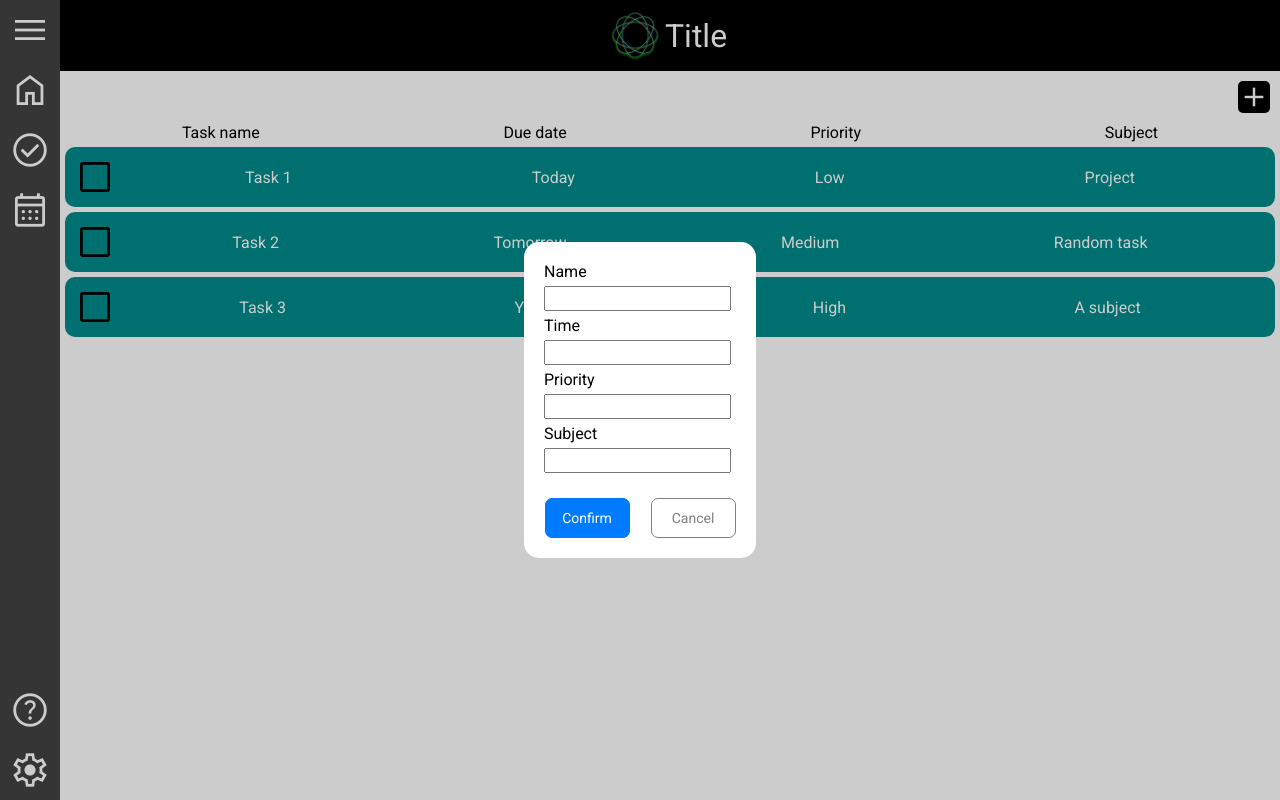
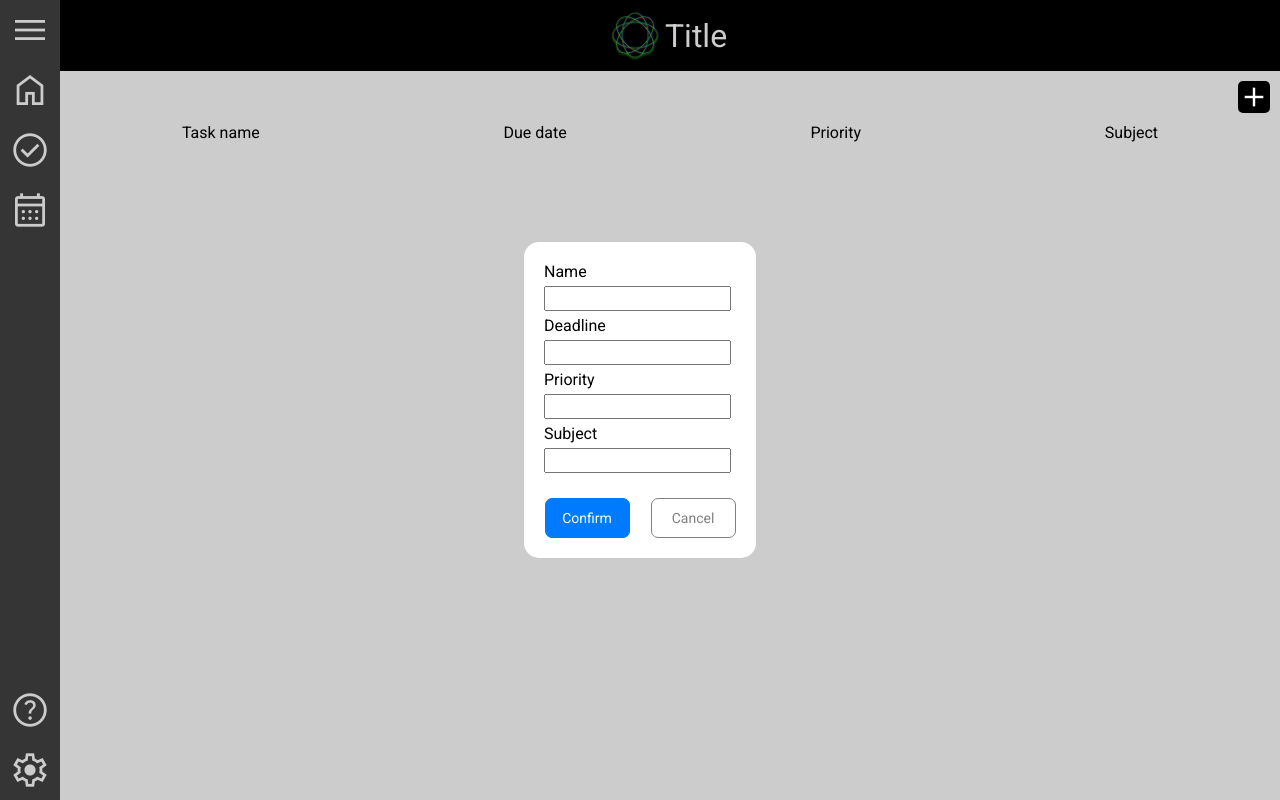
Before and after one commit to Youahm48/Web-Application, a React (Vite) app: page / in a window 1280 px wide. Both pictures are taken after a click on the button "add". Built offline with nearby package versions, Linux system fonts and the light colour scheme.

Commit message:
Cards now get created based on form submission, also moved open close modal functions to app.js

```diff
--- a/src/App.jsx
+++ b/src/App.jsx
@@ -6,39 +6,27 @@ import ListContainer from "./components/ListContainer"
 import ListCard from "./components/ListCard"
 import './App.css'
 
-//const [tasks, setTasks] = React.useState(props.tasks)
-//Test Data
-const tasks = [{
-  status: "incomplete",
-  name: "Task 1",
-  dueDate: "Today",
-  priority: "Low",
-  subject: "Project"
-},
-{
-  status: "complete",
-  name: "Task 2",
-  dueDate: "Tomorrow",
-  priority: "Medium",
-  subject: "Random task"
-},
-{
-  status: "incomplete",
-  name: "Task 3",
-  dueDate: "Yesterday",
-  priority: "High",
-  subject: "A subject"
-}]
+import CreateCardModal from "./modals/CreateCardModal"
 
 export default function App() {
+  const [tasks, setTasks] = React.useState([])
 
-/*  const taskList = tasks.map(
-    function(task) {
-      return(
-        <ListCard status="incomplete" name="Task 1" dueDate="Today" priority="Low" subject="Project" />
-      )
-    }
-  )*/
+  function addTask(taskObject) {
+    setTasks([
+      ...tasks,
+      taskObject
+    ])
+  }
+
+  const [isOpen, setIsOpen] = React.useState("")
+
+  function openModal() {
+    setIsOpen(true)
+  }
+
+  function closeModal() {
+    setIsOpen(false)
+  }
 
   return(
     <div id="horizontal-container">
@@ -46,7 +34,8 @@ export default function App() {
       <div id="vertical-container">
         <Header />
         <div id="main">
-          <Toolbar />
+          <CreateCardModal isOpen={isOpen} closeModal={closeModal} addTask={addTask} />
+          <Toolbar openModal={openModal} />
           <ListContainer tasks={tasks} />
         </div>
       </div>
--- a/src/components/ListCard.jsx
+++ b/src/components/ListCard.jsx
@@ -7,7 +7,7 @@ export default function ListCard(props) {
       <button id="checkbox" className="material-symbols-outlined">check_box_outline_blank</button>
       <div className="list-card-data-container">
         <div>{props.name}</div>
-        <div>{props.dueDate}</div>
+        <div>{props.deadline}</div>
         <div>{props.priority}</div>
         <div>{props.subject}</div>
       </div>
--- a/src/components/ListContainer.jsx
+++ b/src/components/ListContainer.jsx
@@ -9,7 +9,7 @@ export default function ListContainer(props) {
         <ListCard
           status={item.status}
           name={item.name}
-          dueDate={item.dueDate}
+          deadline={item.deadline}
           priority={item.priority}
           subject={item.subject}
         />
--- a/src/components/Toolbar.jsx
+++ b/src/components/Toolbar.jsx
@@ -1,26 +1,14 @@
 import React from "react"
-import CreateCardModal from "../modals/CreateCardModal"
 import "../stylesheets/components/Toolbar.css"
 
-export default function Toolbar() {
-  const [isOpen, setIsOpen] = React.useState("")
-
-  function openModal() {
-    setIsOpen(true)
-  }
-
-  function closeModal() {
-    setIsOpen(false)
-  }
-
+export default function Toolbar(props) {
   return(
     <div>
       <div id="toolbar" className="material-symbols-outlined">
         <div id="create-card">
-          <button id="create-card-button" className="material-symbols-outlined" onClick={openModal}>add</button>
+          <button id="create-card-button" className="material-symbols-outlined" onClick={props.openModal}>add</button>
         </div>
       </div>
-      <CreateCardModal isOpen={isOpen} closeModal={closeModal} />
     </div>
   )
 }
--- a/src/modals/CreateCardModal.jsx
+++ b/src/modals/CreateCardModal.jsx
@@ -2,16 +2,25 @@ import React from "react"
 import "../stylesheets/modals/CreateCardModal.css"
 
 export default function CreateCardModal(props) {
-  //Create handle submit function and use on handle submit for the form to pass variables into a database https://www.w3schools.com/react/react_forms.asp
   const [name, setName] = React.useState("")
-  const [time, setTime] = React.useState("")
+  const [deadline, setDeadline] = React.useState("")
   const [priority, setPriority] = React.useState("")
   const [subject, setSubject] = React.useState("")
 
   function handleSubmit(event) {
     event.preventDefault()
+    props.addTask({
+      name: name,
+      deadline: deadline,
+      priority: priority,
+      subject: subject
+    })
+    setName("")
+    setDeadline("")
+    setPriority("")
+    setSubject("")
     console.log(name)
-    console.log(time)
+    console.log(deadline)
     console.log(priority)
     console.log(subject)
     props.closeModal()
@@ -20,8 +29,8 @@ export default function CreateCardModal(props) {
   function handleNameChange(event) {
     setName(event.target.value)
   }
-  function handleTimeChange(event) {
-    setTime(event.target.value)
+  function handleDeadlineChange(event) {
+    setDeadline(event.target.value)
   }
   function handlePriorityChange(event) {
     setPriority(event.target.value)
@@ -46,8 +55,8 @@ export default function CreateCardModal(props) {
               <input onChange={handleNameChange} />
             </div>
             <div>
-              <p>Time</p>
-              <input onChange={handleTimeChange} />
+              <p>Deadline</p>
+              <input onChange={handleDeadlineChange} />
             </div>
             <div>
               <p>Priority</p>
```
